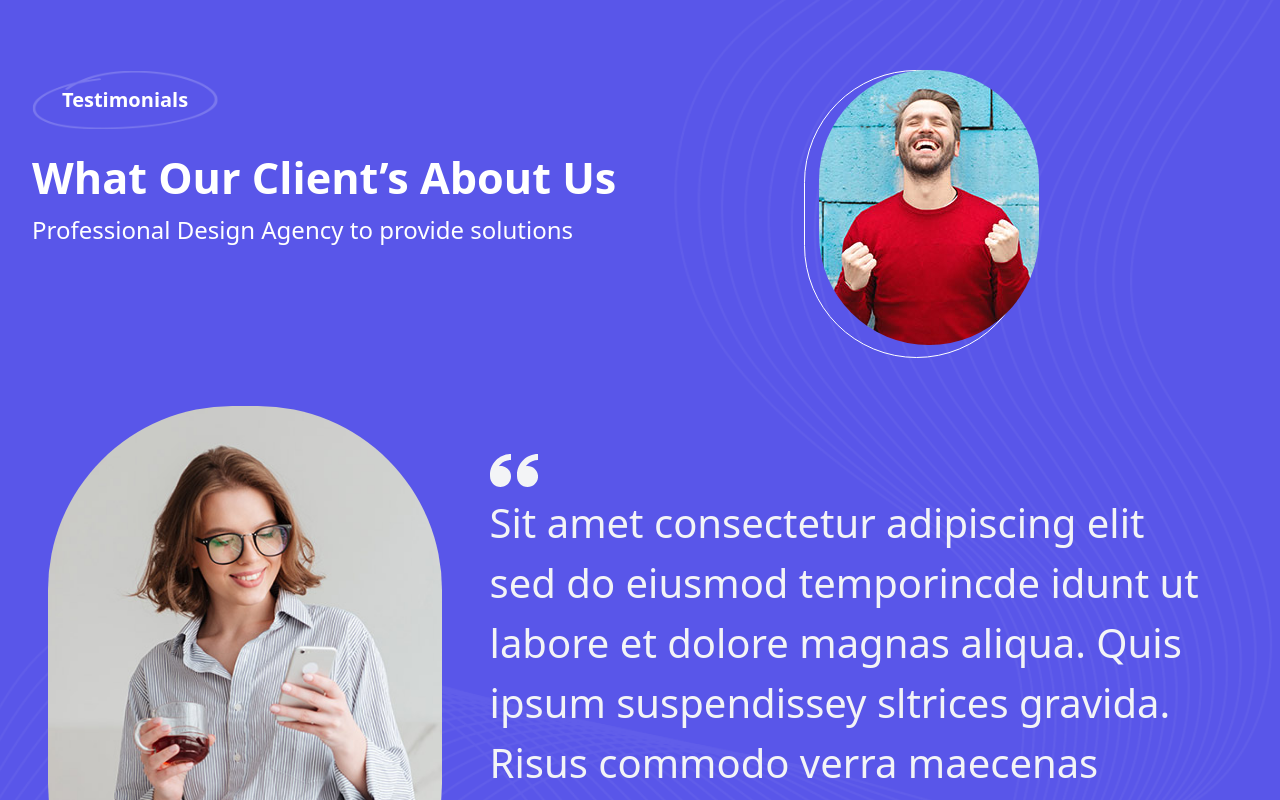
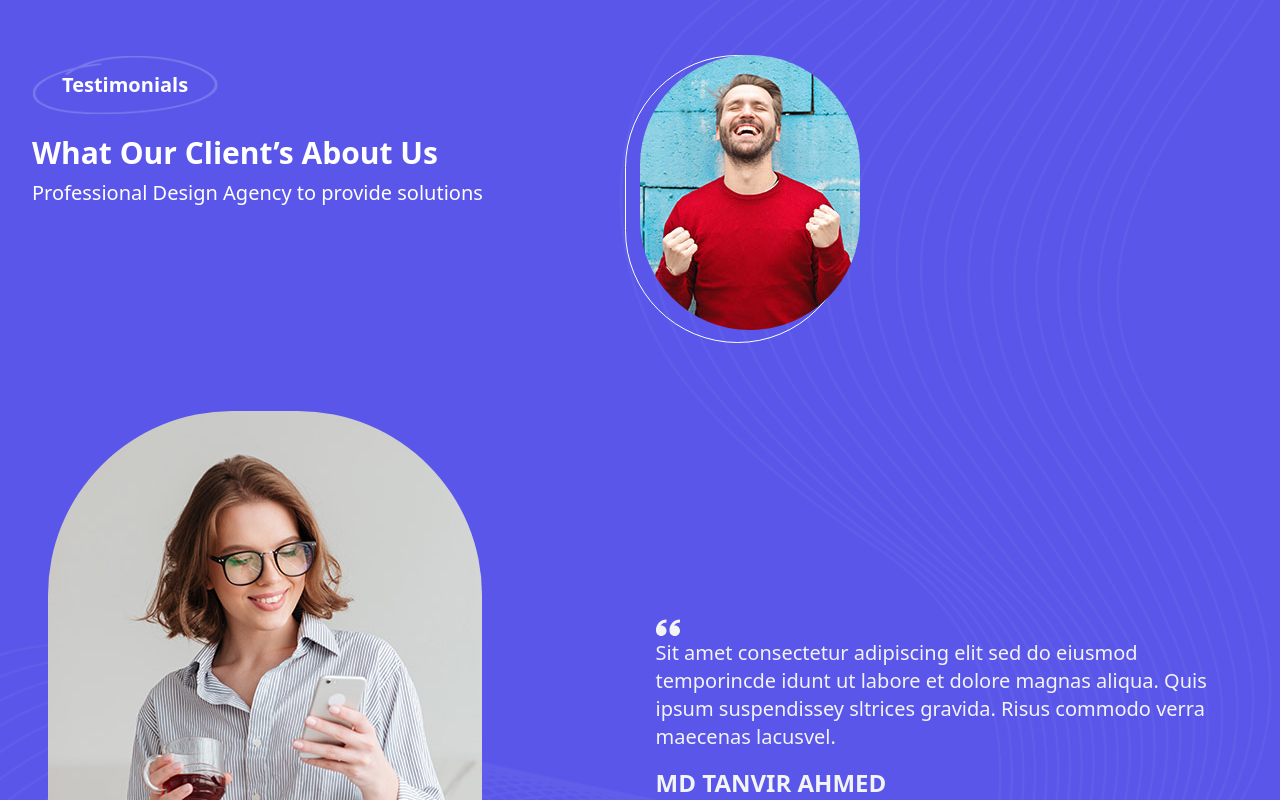
Before and after one commit to thecreativegang/recruit-hub-client-2, a React (Create React App) app: page / in a window 1280 px wide. Shown: the part 3920-4720 px from the top of the page. Built offline with nearby package versions, Linux system fonts and the light colour scheme; no server answers.

Commit message:
added testimonials responsive

```diff
--- a/src/components/Pages/Home/Agency/Agency.jsx
+++ b/src/components/Pages/Home/Agency/Agency.jsx
@@ -12,7 +12,7 @@ const Agency = () => {
             <h3 className="section-title font-semibold text-[#5956e9] st-one relative">
               Agency Statistics
             </h3>
-            <h1 className="text-[2.6rem] leading-[3.2rem] font-semibold mb-2">
+            <h1 className=" text-3xl md:text-[2.6rem] leading-[3.2rem] font-semibold mb-2">
               Why People’s Like Us
             </h1>
             <p className="text-lg font-semibold text-gray-600">
--- a/src/components/Pages/Home/Testimonials/Testimonials.jsx
+++ b/src/components/Pages/Home/Testimonials/Testimonials.jsx
@@ -10,19 +10,19 @@ const Testimonials = () => {
       {/* testimonials  */}
       <section className="py-20 my-20 bg-[#5956e9] testimonials">
         <div className="px-8">
-          <div className="text-white flex ">
-            <div className="flex-1">
+          <div className="text-white md:flex ">
+            <div className="md:flex-1">
               <h2 className="section-title relative text-white font-semibold titleBg">
                 Testimonials
               </h2>
-              <h1 className="text-[2.7rem] font-bold mb-2 leading-[3.5rem]">
+              <h1 className="text-3xl md:text-[2.7rem] font-bold mb-2 leading-[3.5rem]">
                 What Our Client’s About Us
               </h1>
-              <p className="text-2xl font-[500]">
+              <p className="text-xl md:text-2xl font-[500]">
                 Professional Design Agency to provide solutions
               </p>
             </div>
-            <div className="flex-1 flex justify-center">
+            <div className="hidden md:block md:flex-1 flex justify-center">
               <div className="imgBox relative">
                 <div className="medalBox inline-block rounded-[7rem] overflow-hidden animate-float-y">
                   <img src={image} alt="img" />
@@ -31,15 +31,15 @@ const Testimonials = () => {
             </div>
           </div>
 
-          <div className="flex items-center text-white">
-            <div className="w-[35%]">
+          <div className="md:flex items-center text-white">
+            <div className="w-full my-5 md:w-[35%]">
               <img className="p-4 rounded-[12.5rem]" src={image1} alt="img" />
             </div>
-            <div className="w-[65%] p-8 text-gray-100">
-              <span className="text-5xl">
+            <div className="w-full md:w-[65%] md:p-8 text-gray-100">
+              <span className="text-2xl md:text-5xl">
                 <ImQuotesLeft />
               </span>
-              <h2 className="text-[2.5rem] font-[500] mb-4">
+              <h2 className="text-xl md:text-[2.5rem] font-[500] mb-4">
                 Sit amet consectetur adipiscing elit sed do eiusmod temporincde
                 idunt ut labore et dolore magnas aliqua. Quis ipsum suspendissey
                 sltrices gravida. Risus commodo verra maecenas lacusvel.
```
